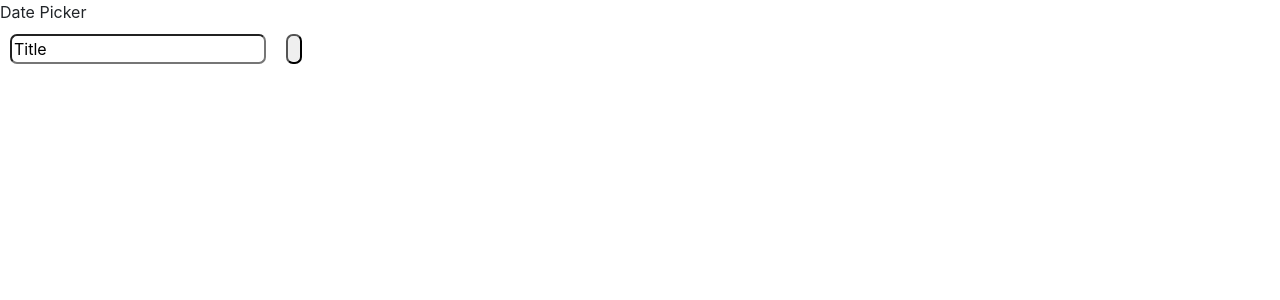
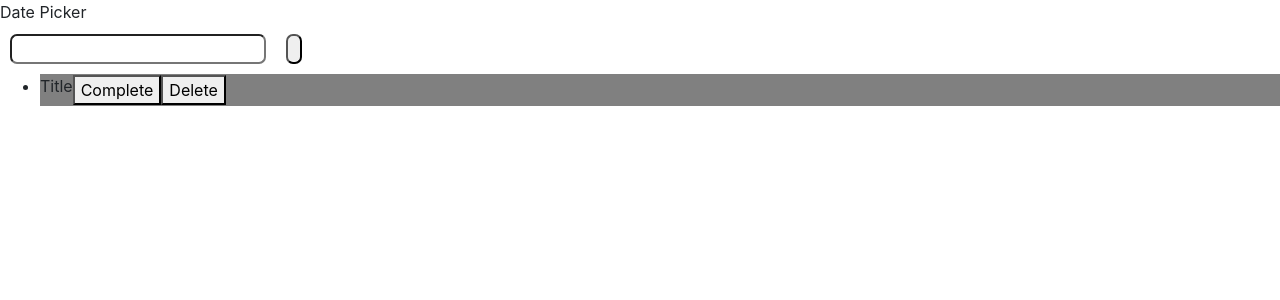
Before and after one commit to D05Col/ToDoList, an Angular app: page / in a window 1280 px wide. Both pictures are taken after a click on the button 294 px from the left and 49 px from the top of the page. Shown: the top 300 px of the page. Built offline with nearby package versions, Linux system fonts and the light colour scheme.

Commit message:
fixed task list by using the signal on the service rather than a propperty that initialises with its initial value. Added complete and delete methods. Just needs styling and localstorage and we are almost there

```diff
--- a/src/app/services/task-service.service.ts
+++ b/src/app/services/task-service.service.ts
@@ -22,6 +22,10 @@ export class TaskServiceService {
     })
   }
 
+  Complete(id: number): void {
+    this.tasks().find(item => item.id == id)
+  }
+
   constructor() {
    }
 }
--- a/src/app/task-list/task-list.component.html
+++ b/src/app/task-list/task-list.component.html
@@ -1,10 +1,12 @@
 <div id="task-list-wrapper">
     <ul>
-        <li *ngFor="let item of taskList">
-            <label>{{ item.title }}</label>
+        <li *ngFor="let item of taskService.tasks()">
+            <div class="task-item">
+                <label>{{ item.title }}</label>
 
-            <input type="button" id="complete-button"/>
-            <input type="button" id="delete-button"/>
+                <button id="complete-button" (click)="Complete(item.id)">Complete</button>
+                <button id="delete-button" (click)="Remove(item.id)">Delete</button>
+            </div>
         </li>
     </ul>
 </div>
--- a/src/app/task-list/task-list.component.sass
+++ b/src/app/task-list/task-list.component.sass
@@ -0,0 +1,5 @@
+
+.task-item
+    background-color: grey
+    display: flex
+    align-items: center
--- a/src/app/task-list/task-list.component.ts
+++ b/src/app/task-list/task-list.component.ts
@@ -2,7 +2,6 @@ import { Component, Directive, inject } from '@angular/core';
 import { TaskServiceService } from '../services/task-service.service';
 import { ToDoTask } from '../models/ToDoTask';
 import {NgFor} from '@angular/common';
-
 @Component({
   selector: 'app-task-list',
   imports: [NgFor],
@@ -10,9 +9,14 @@ import {NgFor} from '@angular/common';
   styleUrl: './task-list.component.sass'
 })
 export class TaskListComponent {
-  private taskService = inject(TaskServiceService);
-  taskList: ToDoTask[] = this.taskService.tasks();
+  taskService = inject(TaskServiceService);
 
+  Complete(id: number){
+    this.taskService.Complete(id);
+  }
+  Remove(id: number){
+    this.taskService.Remove(id);
+  }
   constructor(){
   }
 
--- a/src/app/title-input/title-input.component.ts
+++ b/src/app/title-input/title-input.component.ts
@@ -14,6 +14,7 @@ export class TitleInputComponent {
 
   public Add(){
     this.taskService.Add(this.currentTitle);
+    this.currentTitle = '';
   }
 
   constructor(){
```
